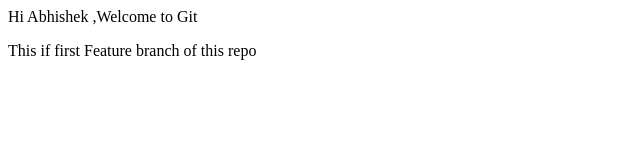
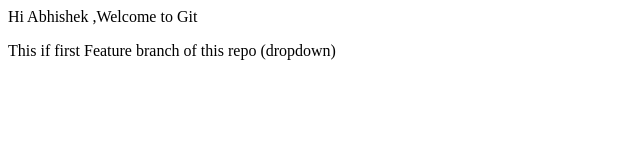
Before and after one commit to abhishekjakapure/localRepo, a plain HTML site: page LocalRepo/index.html in a window 1280 px wide. Shown: the full height of the page, 0-640 px from the left. Drawn offline with Linux system fonts and the light colour scheme.

Commit message:
add dropdown

```diff
--- a/LocalRepo/index.html
+++ b/LocalRepo/index.html
@@ -1,2 +1,2 @@
 <p>Hi Abhishek ,Welcome  to Git</p>
-<p>This if first Feature branch of this repo</p>
+<p>This if first Feature branch of this repo (dropdown)</p>
```
